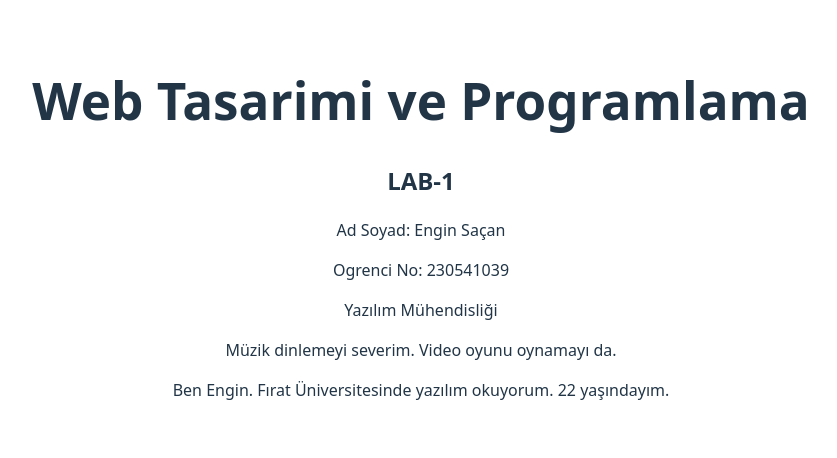
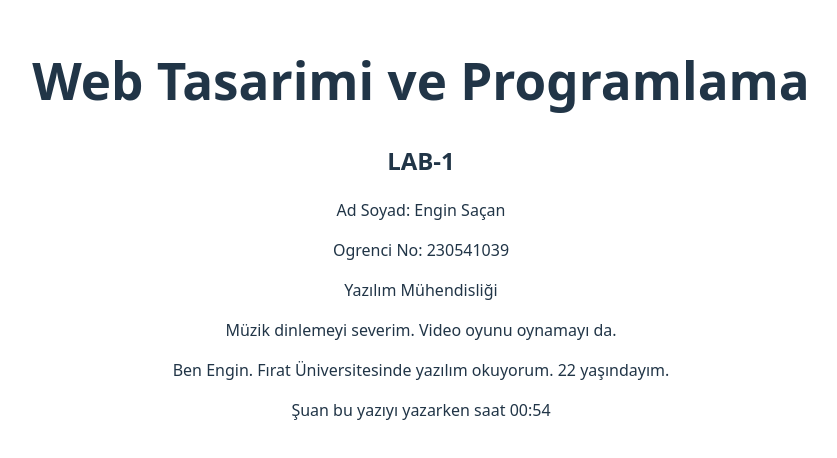
Before and after one commit to barikuz/web-lab-hello, a React (Vite) app: page / in a window 1280 px wide. Shown: the part 172-630 px from the top of the page, without its empty margins (219-1056 px from the left). Built offline with nearby package versions, Linux system fonts and the light colour scheme.

Commit message:
feat: add time info to homepage

```diff
--- a/src/App.tsx
+++ b/src/App.tsx
@@ -10,6 +10,7 @@ function App() {
         <p>Yazılım Mühendisliği</p>
         <p>Müzik dinlemeyi severim. Video oyunu oynamayı da.</p>
         <p>Ben Engin. Fırat Üniversitesinde yazılım okuyorum. 22 yaşındayım.</p>
+        <p>Şuan bu yazıyı yazarken saat 00:54</p>
       </div>
   )
 }
```
